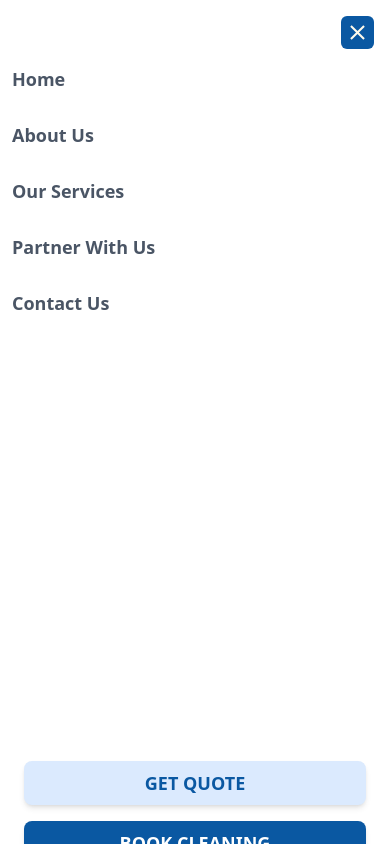
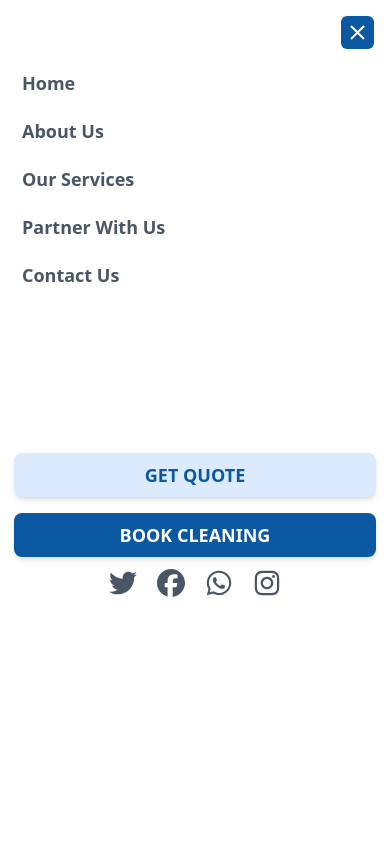
Before and after one commit to oyelajakenny/totaltouch, a Next.js app in the folder app/: page / in a window 390 px wide. Both pictures are taken after a click on the element 357 px from the left and 42 px from the top of the page. Shown: the top 844 px of the page. Built offline with nearby package versions, Linux system fonts and the light colour scheme.

Commit message:
Added additional styling to the mobile menu

```diff
--- a/app/components/Navbar.js
+++ b/app/components/Navbar.js
@@ -74,46 +74,46 @@ const Navbar = () => {
             </button>
           </div>
 
-          <div className="flex flex-col justify-between h-screen items-center  text-lg transition-all duration-300 w-full   ">
-            <nav className=" flex flex-col justify-start items-start lg:hidden px-3 space-y-7 text-lg font-semibold text-gray-600 w-full ">
+          <div className="flex flex-col gap-40 justify-between items-center  text-lg w-full px-3.5   ">
+            <nav className=" flex flex-col justify-start items-start lg:hidden space-y-3 text-lg font-semibold text-gray-600 w-full ">
               <Link
                 href="/"
                 onClick={closeMenu}
-                className="hover:text-[#0A58A2]"
+                className="hover:bg-blue-100 w-full rounded-md px-2 py-1"
               >
                 Home
               </Link>
               <Link
                 href="/about-us"
                 onClick={closeMenu}
-                className="hover:text-[#0A58A2]"
+                className="hover:bg-blue-100 w-full rounded-md px-2 py-1"
               >
                 About Us
               </Link>
               <Link
                 href="/service"
                 onClick={closeMenu}
-                className="hover:text-[#0A58A2]"
+                className="hover:bg-blue-100 w-full rounded-md px-2 py-1"
               >
                 Our Services
               </Link>
               <Link
                 href="/service"
                 onClick={closeMenu}
-                className="hover:text-[#0A58A2]"
+                className="hover:bg-blue-100 w-full rounded-md px-2 py-1"
               >
                 Partner With Us
               </Link>
               <Link
                 href="/contact-us"
                 onClick={closeMenu}
-                className="hover:text-[#0A58A2]"
+                className="hover:bg-blue-100 w-full rounded-md px-2 py-1"
               >
                 Contact Us
               </Link>
             </nav>
-            <div className="flex flex-col lg:hidden gap-4 w-full space-x-4 px-3">
-              <div className="flex flex-col lg:hidden gap-4 w-full space-x-4 px-3">
+            <div className="flex flex-col gap-3 lg:hidden w-full ">
+              <div className="flex flex-col lg:hidden gap-4 w-full space-x-4">
                 <button
                   className="bg-blue-100 py-2 w-full px-6 font-semibold text-[#0A58A2] rounded-lg shadow-md cursor-pointer hover:bg-gray-100"
                   onClick={closeMenu}
@@ -129,16 +129,16 @@ const Navbar = () => {
               </div>
               <div className="flex justify-center gap-5">
                 <a href="#">
-                  <FaTwitter className="size-7 text-[#0A58A2]" />
+                  <FaTwitter className="size-7 text-gray-600" />
                 </a>
                 <a href="#">
-                  <FaFacebook className="size-7 text-[#0A58A2]" />
+                  <FaFacebook className="size-7 text-gray-600" />
                 </a>
                 <a href="#">
-                  <FaWhatsapp className="size-7 text-[#0A58A2]" />
+                  <FaWhatsapp className="size-7 text-gray-600" />
                 </a>
                 <a href="#">
-                  <FaInstagram className="size-7 text-[#0A58A2]" />
+                  <FaInstagram className="size-7 text-gray-600" />
                 </a>
               </div>
             </div>
```
